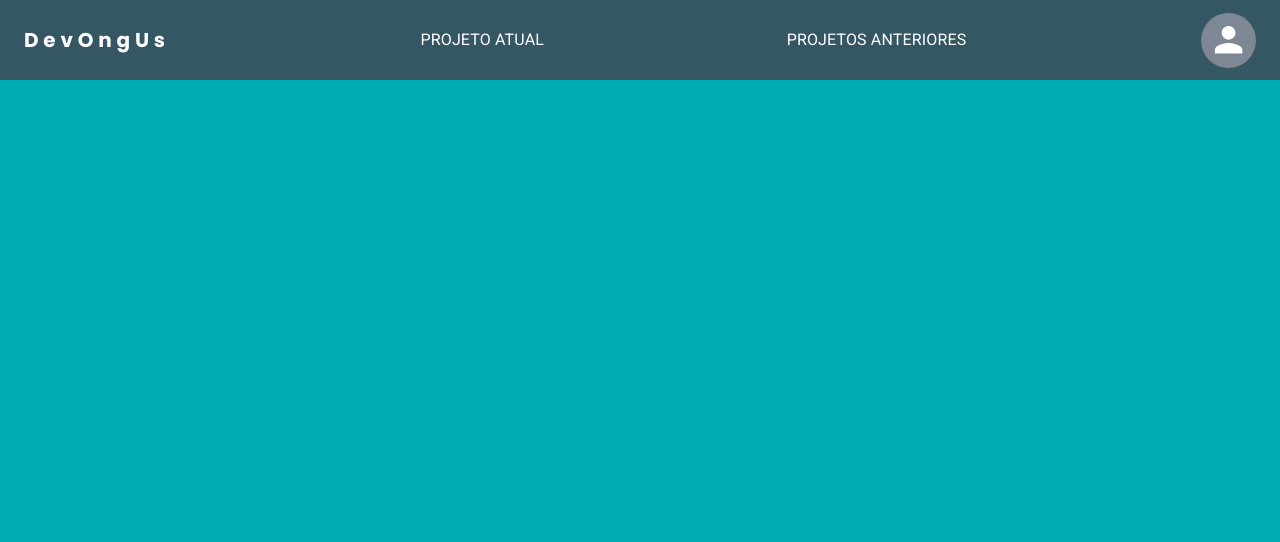
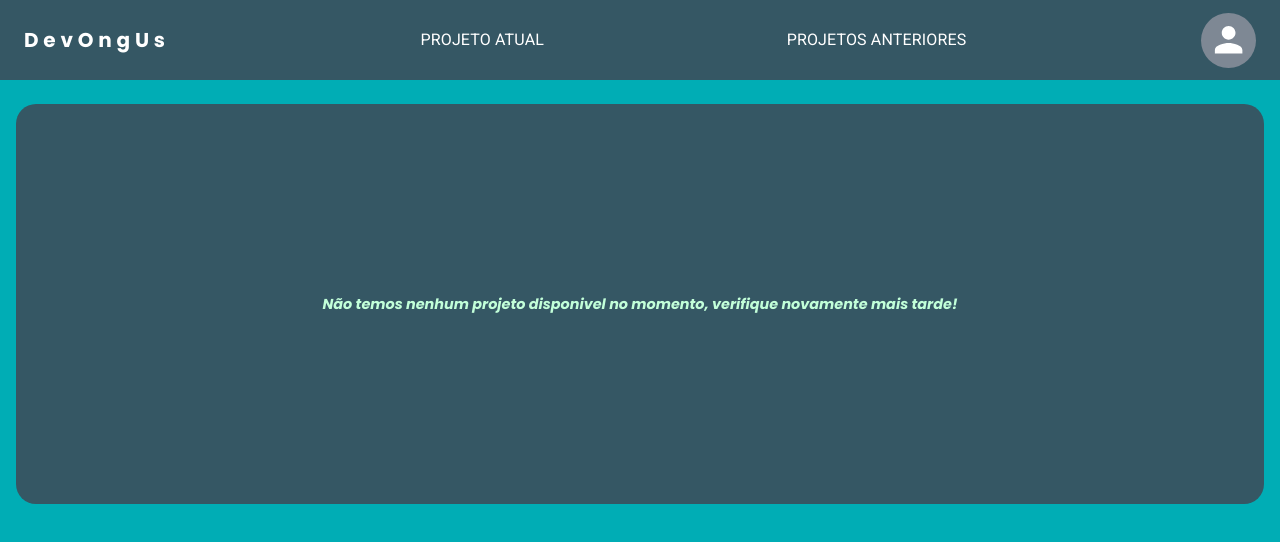
Before and after one commit to Projeto-FrontEnd-M3/Grupo3-FrontEnd-M3, a React (Vite) app: page /dashboard/projetos in a window 1280 px wide. Shown: the top 542 px of the page. Built offline with nearby package versions, Linux system fonts and the light colour scheme; no server answers; sample sign-in values are in the browser's storage.

Commit message:
fix: resolving type error

```diff
--- a/src/pages/Dashboard/components/ProjetosDisponiveis/index.tsx
+++ b/src/pages/Dashboard/components/ProjetosDisponiveis/index.tsx
@@ -7,6 +7,9 @@ import { CarouselContainer, StepperStyled } from "./styles";
 import { ProjetoAtualCard } from "../ProjetoAtualCard";
 import { Api } from "../../../../services/api/api";
 import { IDemandsResponse } from "../../../../interface/TypesGlobal";
+import { ContainerProjectEmpty } from "../ProjetosAnteriores/style";
+import { Text } from "../../../../styles/TypograpyText";
+import { ButtonDefault } from "../../../../components/ButtonDefault/style";
 
 const ProjetosDisponiveis = () => {
   const theme = useTheme();
@@ -37,7 +40,7 @@ const ProjetosDisponiveis = () => {
   }, []);
 
   return (
-    filteredList.length > 0 && (
+    filteredList.length > 0 ? (
       <CarouselContainer>
         <ProjetoAtualCard obj={filteredList[activeStep]} />
         <StepperStyled
@@ -89,6 +92,12 @@ const ProjetosDisponiveis = () => {
           }
         />
       </CarouselContainer>
+    ) : (
+      <ContainerProjectEmpty>
+      <Text fontSize="text3" color="success" className="message">
+        Não temos nenhum projeto disponivel no momento, verifique novamente mais tarde!
+      </Text>
+    </ContainerProjectEmpty>
     )
   );
 };
```
